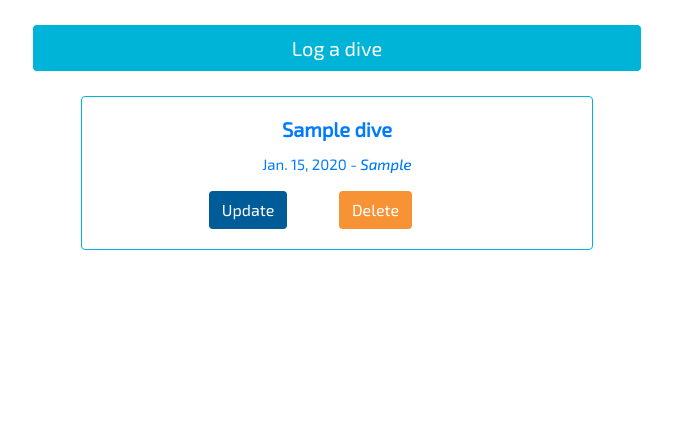
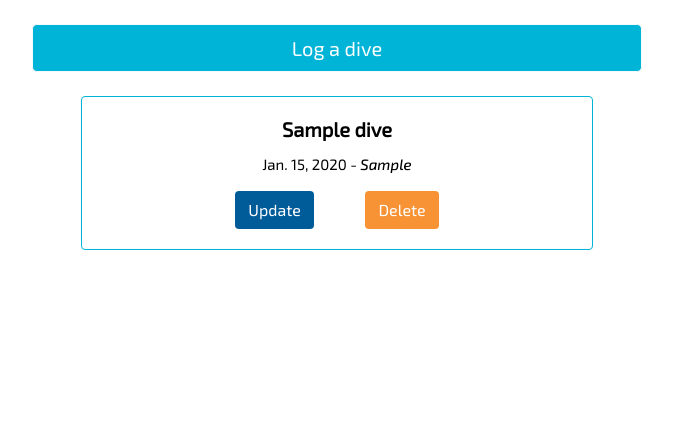
Before and after one commit to Code-Institute-Submissions/gabriele-andolina-the-underwater-gang_OctResub, a Django app: page /logbook/ in a window 1280 px wide. Shown: the part 79-507 px from the top of the page, without its empty margins (303-976 px from the left). Run offline with Django 3.2, Linux system fonts and the light colour scheme; a user stored in the database is signed in; tables that the repository leaves empty hold one stand-in row (values such as "Sample post"); some libraries are stand-ins or nearby versions.

Commit message:
Update link colours for blog post and dive

```diff
--- a/static/css/style.css
+++ b/static/css/style.css
@@ -77,10 +77,14 @@ footer a {
     font-style: italic;
 }
 
-.post-link {
+.post-link, .dive-link {
     text-align: center;
-    text-decoration: underline;
     color: black;
+}
+
+.post-link:hover, .dive-link:hover {
+    text-align: center;
+    color: #00B4D8;
 }
 
 .card-text {
@@ -173,11 +177,6 @@ footer a {
     color: #F79235;
 }
 
-.lb-edit-btns {
-    position: relative;
-    right: 2%;
-}
-
 .sign-up-btn {
     border: solid 2px white !important;
     background-color: #006556;
--- a/templates/logbook.html
+++ b/templates/logbook.html
@@ -15,7 +15,7 @@
                 <div class="row">
                     <div class="col-12 mt-4 mb-2 d-flex justify-content-center">
                         <div class="card dive-card">
-                            <a href="{% url 'dive_details' dive.slug %}">
+                            <a href="{% url 'dive_details' dive.slug %}" class="dive-link">
                                 <div class="card-body text-center">
                                     <h5 class="card-title"><strong>{{ dive.title }}</strong></h5>
                                     <p class="card-text">
@@ -23,7 +23,7 @@
                                     </p>
                                     {% if user.id == dive.diver.id %}
                                     <div class="row">
-                                        <div class="col-12 mt-3 pr-5 lb-edit-btns">
+                                        <div class="col-12 mt-3 text-center">
                                             <a href="{% url 'update_dive' dive.slug %}" class="btn update-btn mr-4">Update</a>
                                             <a href="{% url 'delete_dive' dive.slug %}" class="btn delete-btn ml-4">Delete</a>
                                         </div>
```
